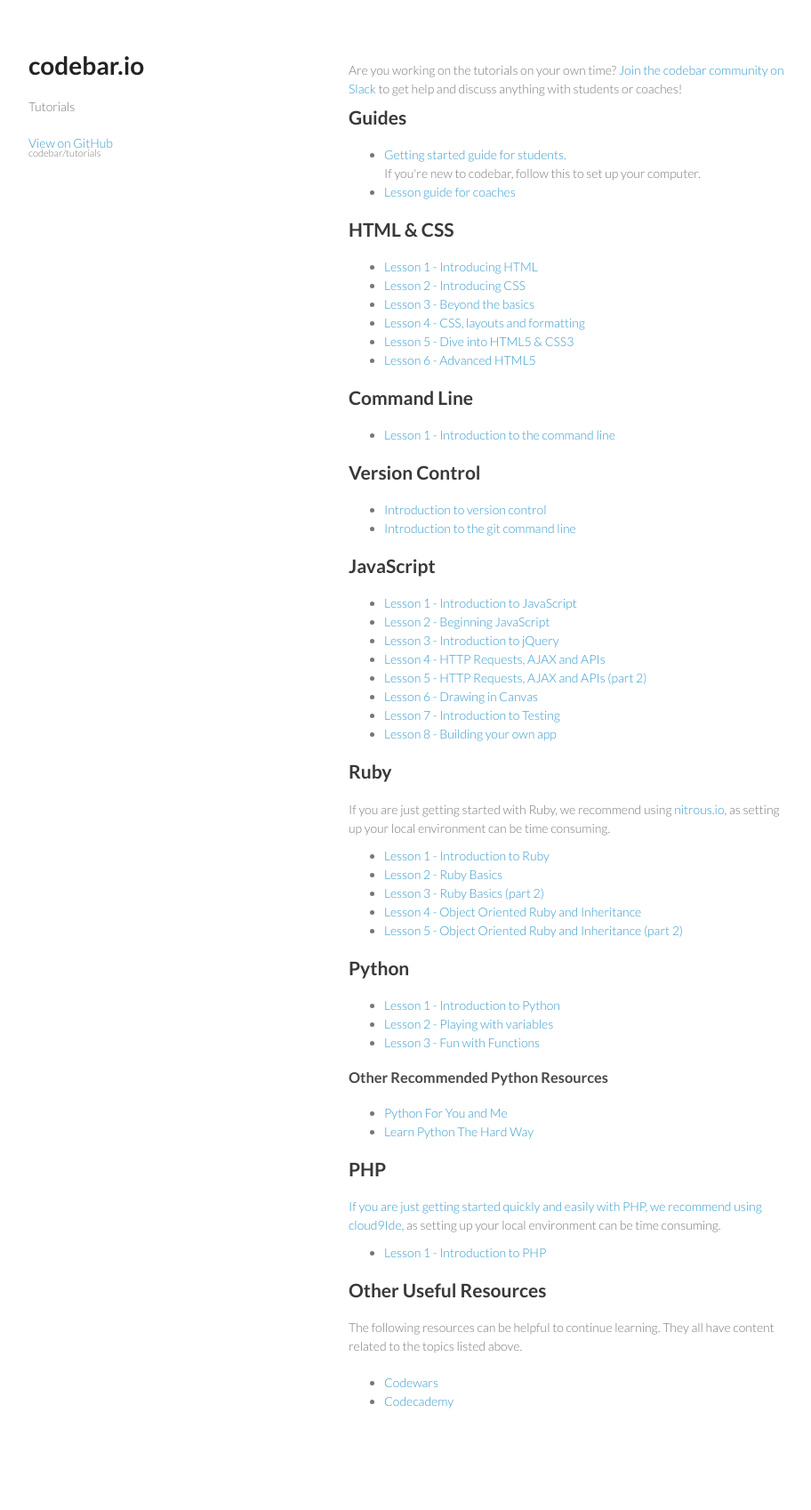
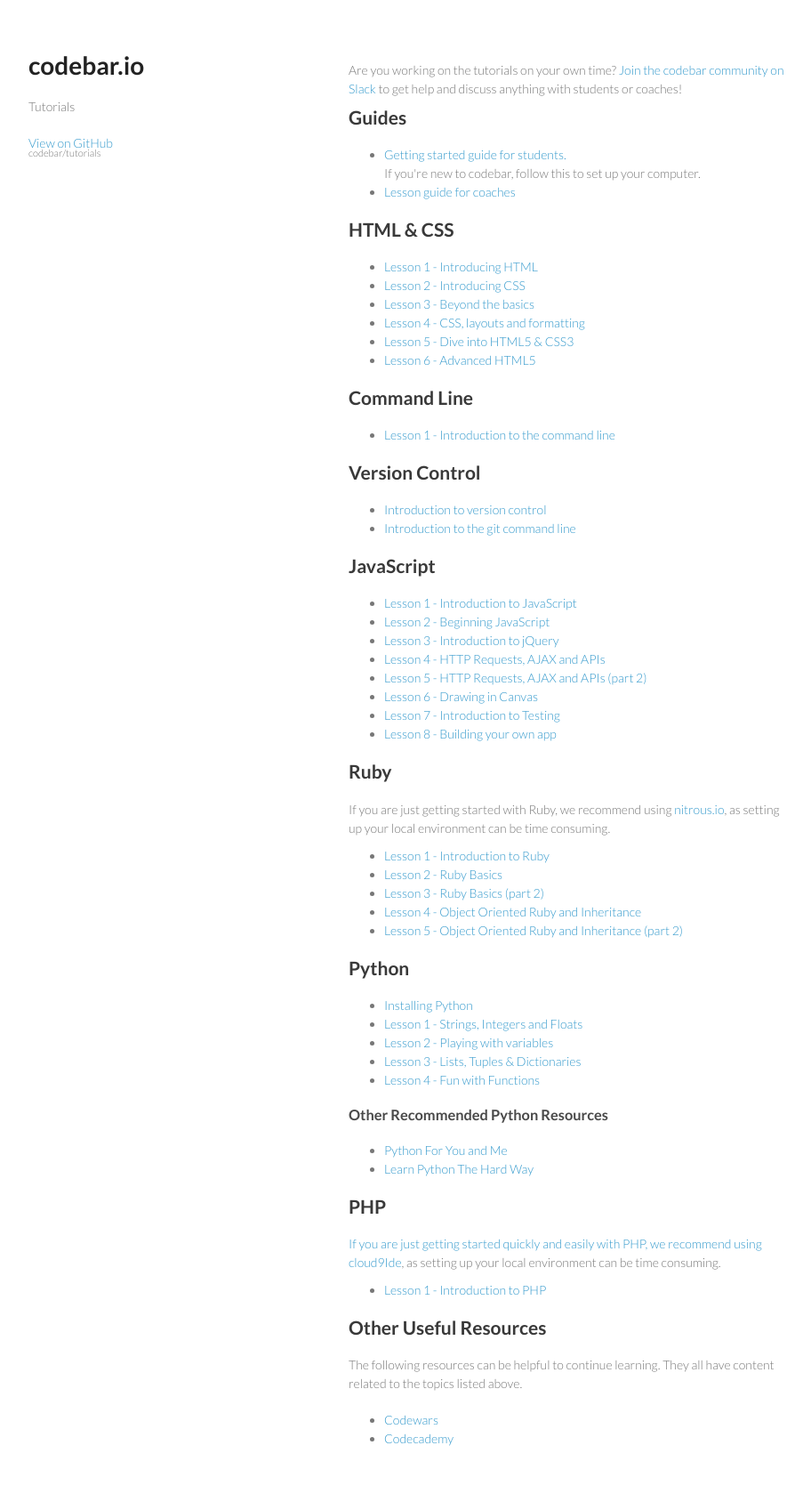
Before and after one commit to codebar/tutorials, a Jekyll site: the page index.html, which Jekyll copies as it is, in a window 1280 px wide. Shown: the whole page at 89% size, without its empty margins (178-1090 px from the left). Built offline with Jekyll 4.4.1, drawn with Linux system fonts in a browser that asks for light colours; before the commit the page ends 1655 px from its top, so only the background shows below that.

Commit message:
amending index file to match new python tutorials

```diff
--- a/index.html
+++ b/index.html
@@ -83,9 +83,11 @@
           <h2>Python</h2>
 
           <ul>
-            <li><a href="python/lesson1/tutorial.html">Lesson 1 - Introduction to Python</a></li>
-            <li><a href="python/lesson2/tutorial.html">Lesson 2 - Playing with variables</a></li>
-            <li><a href="python/lesson3/tutorial.html">Lesson 3 - Fun with Functions</a></li>
+            <li><a href="python/lesson1/tutorial.html">Installing Python</a></li>
+            <li><a href="python/lesson2/tutorial.html">Lesson 1 - Strings, Integers and Floats</a></li>
+            <li><a href="python/lesson3/tutorial.html">Lesson 2 - Playing with variables</a></li>
+            <li><a href="python/lesson3/tutorial.html">Lesson 3 - Lists, Tuples &amp; Dictionaries</a></li>
+            <li><a href="python/lesson3/tutorial.html">Lesson 4 - Fun with Functions</a></li>
           </ul>
 
           <h3>Other Recommended Python Resources</h3>
```
